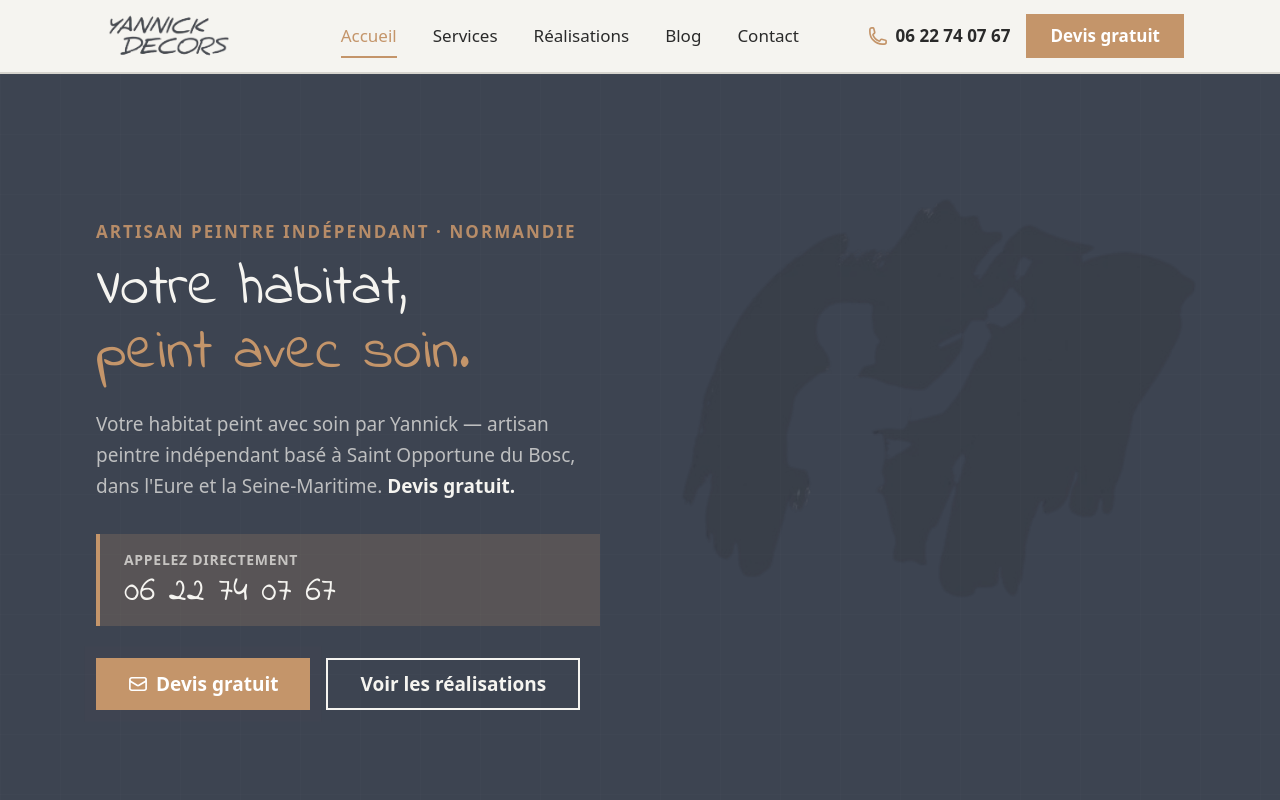
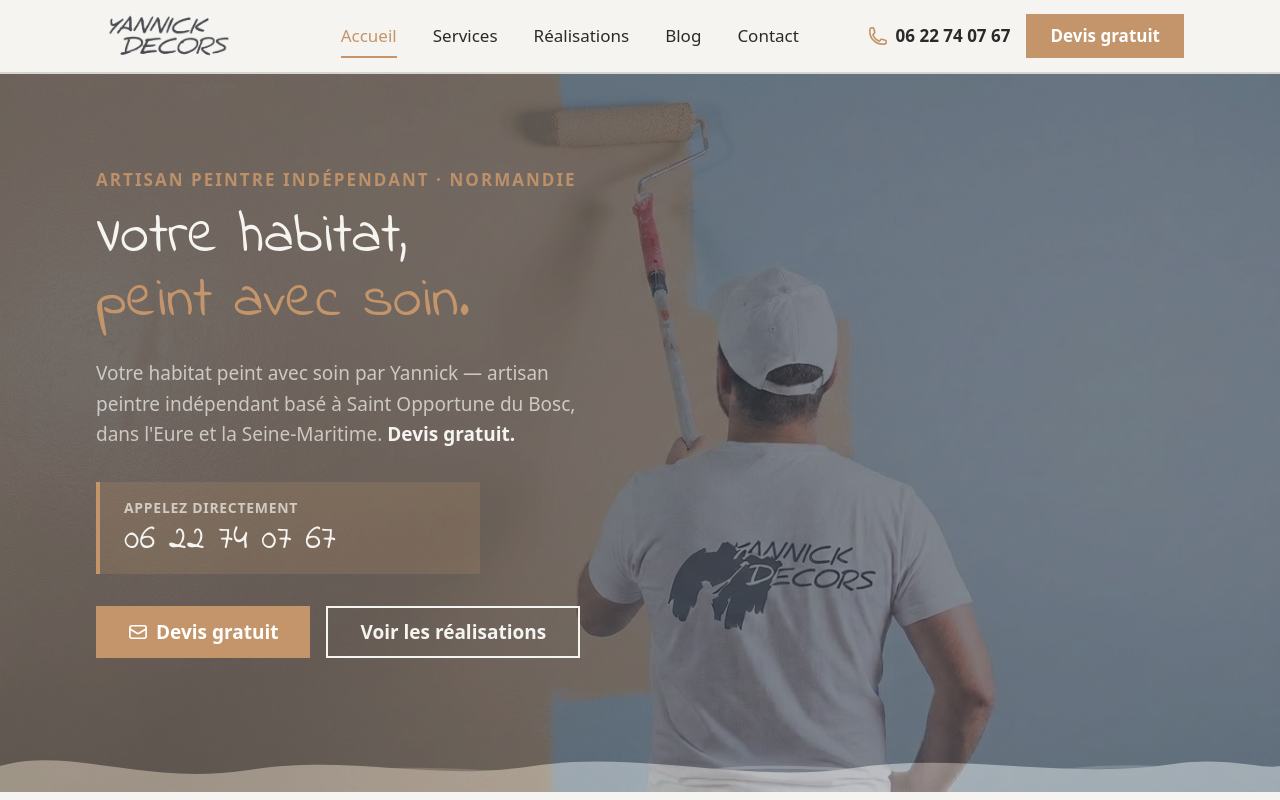
Before and after one commit to pichouleo/Yannick-Decors, a Next.js app: page / in a window 1280 px wide. Shown: the top 800 px of the page. Built offline with nearby package versions, Linux system fonts and the light colour scheme; a web font is replaced by a local one.

Commit message:
feat: photo fond hero, suppression silhouette/carreaux, lightbox réalisations, overflow-x fix, navbar opacité

```diff
--- a/app/HomeClient.tsx
+++ b/app/HomeClient.tsx
@@ -23,10 +23,14 @@ export default function HomePage() {
 
 function Hero() {
   return (
-    <section className="relative bg-slate overflow-hidden" style={{ paddingTop: '100px', paddingBottom: '0' }} aria-label="Présentation Yannick Décors">
-      <PaintTextureBg />
+    <section className="relative bg-slate overflow-hidden" style={{ paddingTop: '60px', paddingBottom: '0' }} aria-label="Présentation Yannick Décors">
+      {/* Photo de fond */}
+      <div className="absolute inset-0">
+        <Image src="/yannick-decors-hero.png" alt="" fill className="object-cover opacity-50" aria-hidden="true" priority />
+        <div className="absolute inset-0 bg-slate/30" />
+      </div>
       <div className="container-site relative z-10">
-        <div className="grid lg:grid-cols-2 gap-12 lg:gap-20 items-end pb-20 pt-8">
+        <div className="grid gap-12 items-end pb-20 pt-8">
           <div>
             <motion.span className="section-tag text-terra/90" initial={{ opacity: 0, y: 20 }} animate={{ opacity: 1, y: 0 }} transition={{ duration: 0.5, delay: 0.1 }}>
               Artisan peintre indépendant · Normandie
@@ -38,7 +42,7 @@ function Hero() {
               Votre habitat peint avec soin par Yannick — artisan peintre indépendant basé à Saint&nbsp;Opportune&nbsp;du&nbsp;Bosc, dans l'Eure et la Seine-Maritime.{' '}
               <strong className="text-cream">Devis gratuit.</strong>
             </motion.p>
-            <motion.div className="bg-terra/20 border-l-4 border-terra px-6 py-4 mb-8" initial={{ opacity: 0, x: -20 }} animate={{ opacity: 1, x: 0 }} transition={{ duration: 0.6, delay: 0.5 }}>
+            <motion.div className="bg-terra/20 border-l-4 border-terra px-6 py-4 mb-8 max-w-sm" initial={{ opacity: 0, x: -20 }} animate={{ opacity: 1, x: 0 }} transition={{ duration: 0.6, delay: 0.5 }}>
               <p className="text-cream/70 text-sm font-body font-semibold uppercase tracking-wider mb-1">Appelez directement</p>
               <a href={PHONE_HREF} className="font-title text-cream hover:text-terra transition-colors" style={{ fontSize: '36px', lineHeight: '1' }} aria-label={`Appeler Yannick au ${PHONE_DISPLAY}`}>
                 {PHONE_DISPLAY}
@@ -49,9 +53,6 @@ function Hero() {
               <Link href="/realisations" className="btn-outline border-cream text-cream hover:bg-cream hover:text-slate text-lg">Voir les réalisations</Link>
             </motion.div>
           </div>
-          <motion.div className="hidden lg:block self-end" initial={{ opacity: 0, scale: 0.95 }} animate={{ opacity: 1, scale: 1 }} transition={{ duration: 0.8, delay: 0.3 }}>
-            <HeroVisual />
-          </motion.div>
         </div>
       </div>
       <BrushDivider color="#F5F4F0" />
@@ -119,6 +120,7 @@ function Services() {
     </section>
   )
 }
+
 function CountUp({ target, suffix = '' }: { target: number; suffix?: string }) {
   const [count, setCount] = useState(0)
   const [hasAnimated, setHasAnimated] = useState(false)
@@ -153,6 +155,7 @@ function CountUp({ target, suffix = '' }: { target: number; suffix?: string }) {
     </p>
   )
 }
+
 function Stats() {
   const stats = [
     { value: 30, suffix: '+', label: "Années d'expérience", sub: 'depuis 1990' },
@@ -213,21 +216,9 @@ function WhyYannick() {
 
 function GalleryPreview() {
   const items = [
-  {
-    src: '/images/gallery/murs-plafond-escaliers-sainte-opportune.jpeg',
-    alt: 'Peinture murs, plafond et escaliers — Sainte-Opportune-du-Bosc',
-    label: 'Murs, plafond & escaliers — Sainte-Opportune'
-  },
-  {
-    src: '/images/gallery/enduit-lasure-colombages-vitot.jpg',
-    alt: 'Enduit et lasure sur colombages normands — Vitot',
-    label: 'Enduit & colombages — Vitot'
-  },
-  {
-    src: '/images/gallery/papier-peint-corneville.jpg',
-    alt: 'Pose papier peint et peinture intérieure — Corneville-sur-Risle',
-    label: 'Papier peint — Corneville-sur-Risle'
-  },
+    { src: '/images/gallery/murs-plafond-escaliers-sainte-opportune.jpeg', alt: 'Peinture murs, plafond et escaliers — Sainte-Opportune-du-Bosc', label: 'Murs, plafond & escaliers — Sainte-Opportune' },
+    { src: '/images/gallery/enduit-lasure-colombages-vitot.jpg', alt: 'Enduit et lasure sur colombages normands — Vitot', label: 'Enduit & colombages — Vitot' },
+    { src: '/images/gallery/papier-peint-corneville.jpg', alt: 'Pose papier peint et peinture intérieure — Corneville-sur-Risle', label: 'Papier peint — Corneville-sur-Risle' },
   ]
   return (
     <section className="bg-slate py-24">
@@ -260,9 +251,9 @@ function GalleryPreview() {
 
 function Testimonials() {
   const temoignages = [
-  { text: "Yannick a réalisé la peinture de notre salon et notre chambre. Travail impeccable, ponctuel et très professionnel. Les finitions sont parfaites. Je recommande sans hésiter !", author: 'Marie-Claire D.', lieu: 'Le Neubourg', google: false },
-  { text: "Excellent artisan, sérieux et de confiance. Il a rénové l'ensemble de notre façade avec un résultat remarquable. Le devis était clair et respecté. Très satisfait.", author: 'Jean-Pierre L.', lieu: 'Évreux', google: false },
-  { text: "Merci à M.Pichou pour ces prestations de haute qualité. Je recommande fortement.", author: 'Hugo Garcia', lieu: 'Avis Google ⭐', google: true },
+    { text: "Yannick a réalisé la peinture de notre salon et notre chambre. Travail impeccable, ponctuel et très professionnel. Les finitions sont parfaites. Je recommande sans hésiter !", author: 'Marie-Claire D.', lieu: 'Le Neubourg' },
+    { text: "Excellent artisan, sérieux et de confiance. Il a rénové l'ensemble de notre façade avec un résultat remarquable. Le devis était clair et respecté. Très satisfait.", author: 'Jean-Pierre L.', lieu: 'Évreux' },
+    { text: "Merci à M.Pichou pour ces prestations de haute qualité. Je recommande fortement.", author: 'Hugo Garcia', lieu: 'Avis Google ⭐' },
   ]
   return (
     <section className="bg-cream py-24 border-t-2 border-border">
--- a/app/globals.css
+++ b/app/globals.css
@@ -12,6 +12,7 @@
     font-size: 17px;
     line-height: 1.65;
     -webkit-font-smoothing: antialiased;
+    overflow-x: hidden;
   }
 
   h1, h2, h3, h4 {
```
Also changed, not shown: public/yannick-decors-hero.png. Lines whose indentation alone changed are shown as unchanged.
